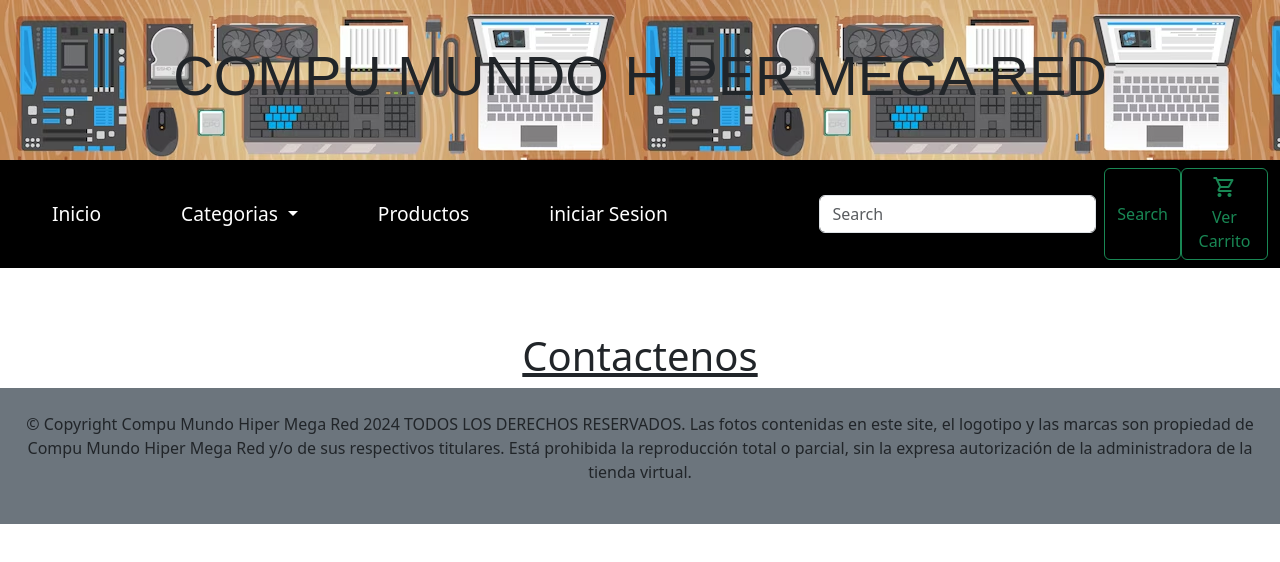
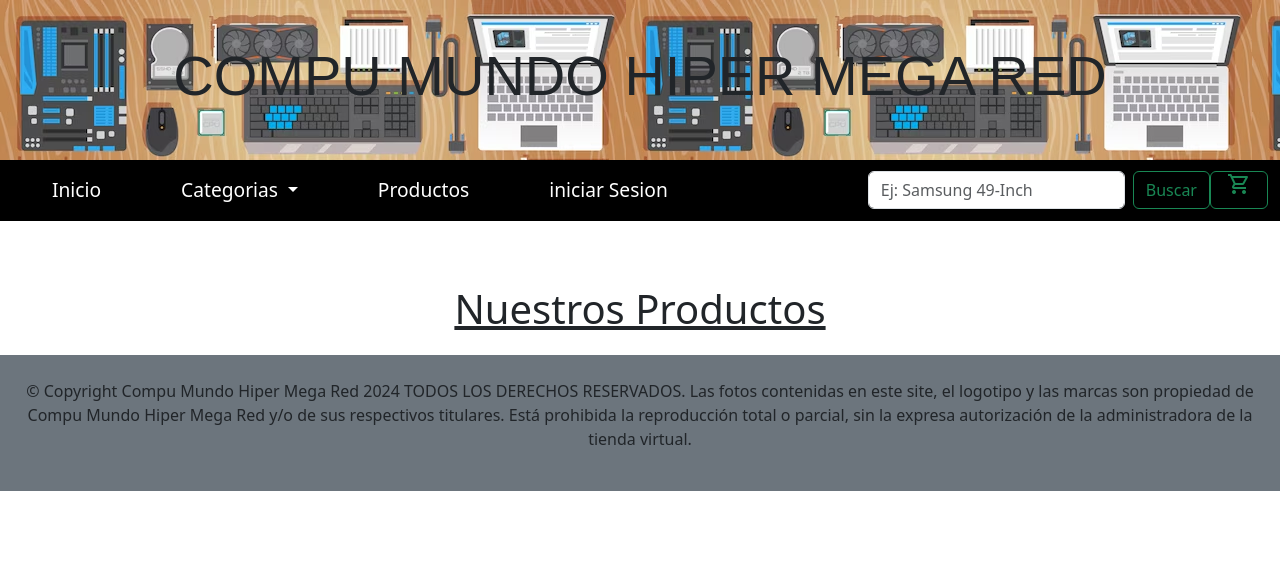
Before and after one commit to Christian01Angel/compumundohipermegared, a plain HTML site: page productos.html in a window 1280 px wide. Drawn offline with nearby package versions, Linux system fonts and the light colour scheme; no server answers; a web font is replaced by a local one.

Commit message:
Creando la pagina de productos

```diff
--- a/productos.html
+++ b/productos.html
@@ -1,5 +1,5 @@
 <!DOCTYPE html>
-<html lang="en">
+<html lang="es">
 <head>
     <meta charset="UTF-8">
     <meta name="viewport" content="width=device-width, initial-scale=1.0">
@@ -25,7 +25,7 @@
           <div class="collapse navbar-collapse" id="navbarSupportedContent">
             <ul class="navbar-nav me-auto mb-2 mb-lg-0">
               <li class="nav-item">
-                <a class="nav-link " aria-current="page" href="index.html">Inicio</a>
+                <a class="nav-link " aria-current="page" href="#">Inicio</a>
               </li>
               <li class="nav-item dropdown">
                 <a class="nav-link dropdown-toggle" href="#" role="button" data-bs-toggle="dropdown" aria-expanded="false">
@@ -39,27 +39,35 @@
                 </ul>
               </li>
               <li class="nav-item">
-                <a class="nav-link" href="#">Productos</a>
+                <a class="nav-link" href="productos.html">Productos</a>
               </li>
               <li class="nav-item">
                 <a class="nav-link" href="inicioSesion.html">iniciar Sesion</a>
               </li>
             </ul>
             <form class="d-flex" role="search">
-              <input class="form-control me-2" type="search" placeholder="Search" aria-label="Search">
-              <button class="btn btn-outline-success" type="submit">Search</button>
-              <button class="btn btn-outline-success" type="submit"><span class="material-symbols-outlined">shopping_cart</span><br/>Ver Carrito</button>
+              <input class="form-control me-2" type="search" placeholder="Ej: Samsung 49-Inch" aria-label="Search">
+              <button class="btn btn-outline-success" type="submit">Buscar</button>
+              <button class="btn btn-outline-success carrito" type="submit"><span class="material-symbols-outlined">shopping_cart<span class="contadorCarrito"></span></span></p></button>
             </form>
           </div>
         </div>
       </nav>
 
+    <main id="main">
 
-    <main>
-        <h2 class="text-center titulo-main">Contactenos</h2>
-        <section>
+        <section class="contenido-principal">
+          <div class="productos">
+            <h2 class="text-center titulo-main"> Nuestros Productos </h2>
 
+            <div class="contenedor-productos" id="contenedor-productos">
+
+
+            </div>
+          </div>
+          </div>
         </section>
+
     </main>
 
 
```
